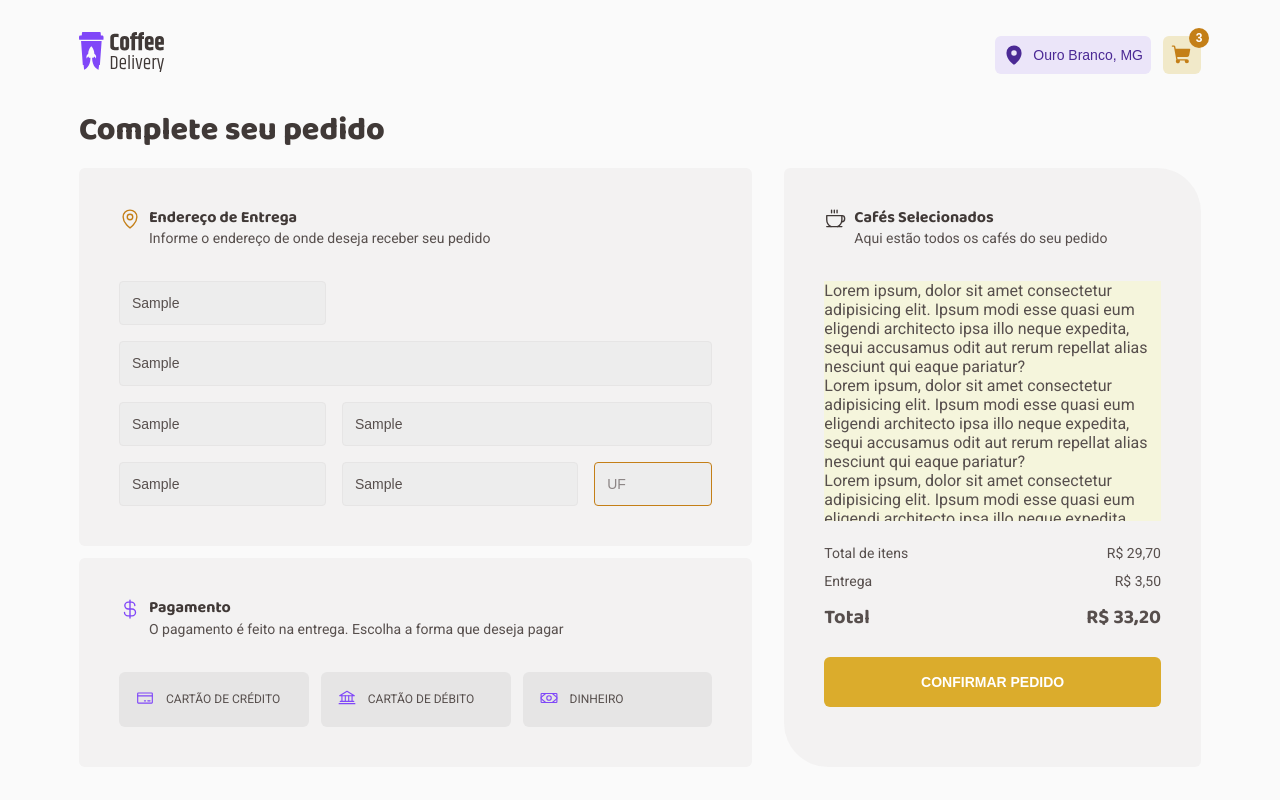
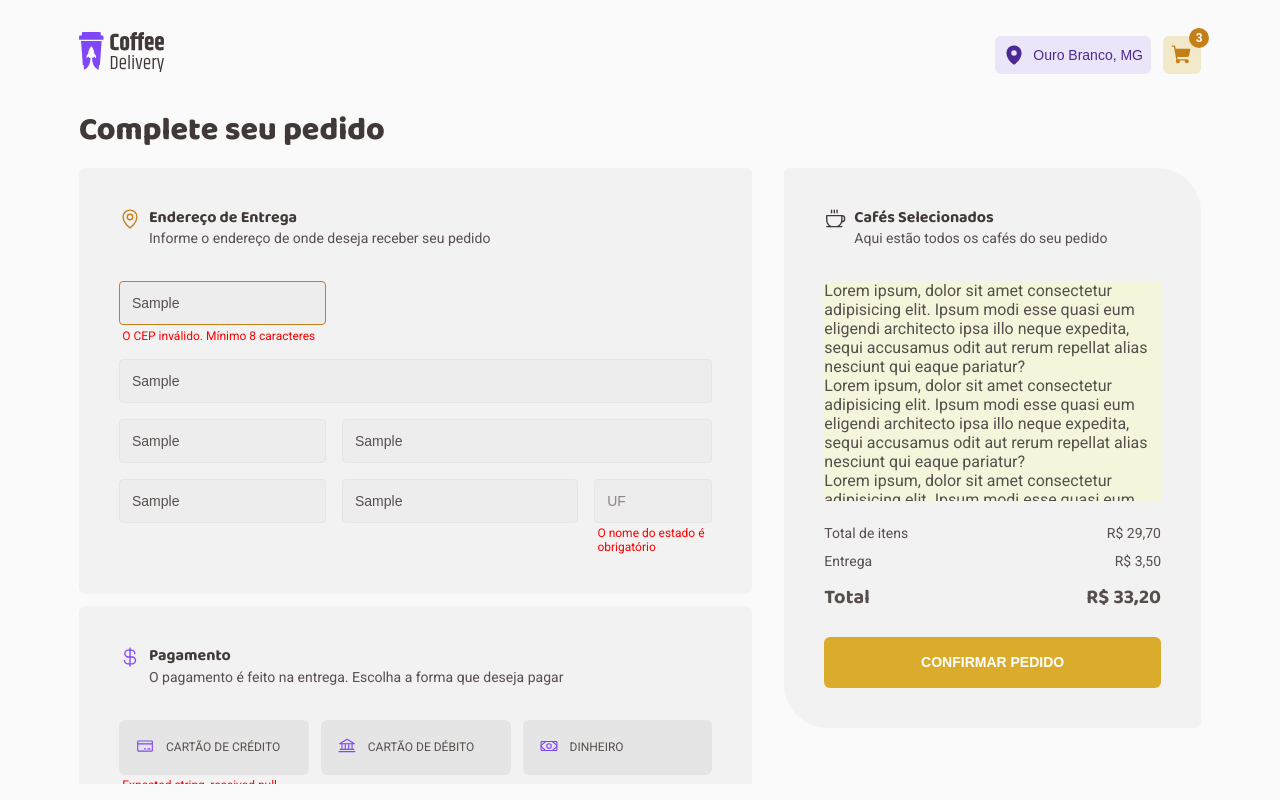
Before and after one commit to eoisaac/coffee_delivery, a React (Vite) app: page /success in a window 1280 px wide. Both pictures are taken after typing "Sample", "Sample", "Sample", "Sample", "Sample", "Sample" into the empty fields and a click on the button "CONFIRMAR PEDIDO". Built offline with nearby package versions, Linux system fonts and the light colour scheme.

Commit message:
:sparkles: feat: display erros on checkout page

```diff
--- a/src/pages/Checkout/index.tsx
+++ b/src/pages/Checkout/index.tsx
@@ -11,6 +11,7 @@ import {
   CheckoutContainer,
   CoffeeOrderContainer,
   DeliveryContainer,
+  ErrorMessage,
   FieldsetContainer,
   FormContainer,
   Header,
@@ -24,19 +25,40 @@ import {
   PaymentMethodsContainer,
 } from './styles'
 import { useForm } from 'react-hook-form'
+import { zodResolver } from '@hookform/resolvers/zod'
+import * as zod from 'zod'
+
+const orderCheckoutFormSchema = zod.object({
+  cep: zod.string().min(8, 'O CEP inválido. Mínimo 8 caracteres'),
+  street: zod.string().min(1, 'O nome da rua é obrigatório'),
+  number: zod.string().min(1, 'O número do endereço é obrigatório'),
+  complement: zod.string().min(0),
+  district: zod.string().min(1, 'O nome do bairro é obrigatório'),
+  city: zod.string().min(1, 'O nome da cidade é obrigatório'),
+  state: zod
+    .string()
+    .min(2, 'O nome do estado é obrigatório')
+    .max(2, 'Insira apenas a siga do estado'),
+  paymentMethod: zod.string().min(1, 'Escolha a forma de pagamento'),
+})
 
 export const Checkout = () => {
-  const { register, handleSubmit } = useForm()
+  const { register, handleSubmit, formState } = useForm({
+    resolver: zodResolver(orderCheckoutFormSchema),
+  })
 
-  const handleCheckoutSubmit = (data: any) => {
-    console.log({ ...data, items: { a: 'a', b: 'b' } })
+  const handleOrderCheckoutSubmit = () => {
+    // console.log({ ...data, items: { a: 'a', b: 'b' } })
+    console.log('enviado')
   }
+
+  const orderCheckoutFormErrors: any = formState.errors
 
   return (
     <CheckoutContainer>
       <h1>Complete seu pedido</h1>
 
-      <FormContainer onSubmit={handleSubmit(handleCheckoutSubmit)}>
+      <FormContainer onSubmit={handleSubmit(handleOrderCheckoutSubmit)}>
         <DeliveryContainer>
           <FieldsetContainer>
             <Header iconColor="yellow">
@@ -59,6 +81,11 @@ export const Checkout = () => {
                     id="cep"
                     placeholder="CEP"
                   />
+                  {orderCheckoutFormErrors.cep && (
+                    <ErrorMessage>
+                      {orderCheckoutFormErrors.cep.message}
+                    </ErrorMessage>
+                  )}
                 </Input>
               </InputRow>
               <Input>
@@ -69,6 +96,11 @@ export const Checkout = () => {
                   id="street"
                   placeholder="Rua"
                 />
+                {orderCheckoutFormErrors.street && (
+                  <ErrorMessage>
+                    {orderCheckoutFormErrors.street.message}
+                  </ErrorMessage>
+                )}
               </Input>
               <InputRow>
                 <Input>
@@ -79,6 +111,11 @@ export const Checkout = () => {
                     id="number"
                     placeholder="Número"
                   />
+                  {orderCheckoutFormErrors.number && (
+                    <ErrorMessage>
+                      {orderCheckoutFormErrors.number.message}
+                    </ErrorMessage>
+                  )}
                 </Input>
                 <Input>
                   <label htmlFor="complement">Complemento</label>
@@ -88,6 +125,11 @@ export const Checkout = () => {
                     id="complement"
                     placeholder="Complemento"
                   />
+                  {orderCheckoutFormErrors.complement && (
+                    <ErrorMessage>
+                      {orderCheckoutFormErrors.complement.message}
+                    </ErrorMessage>
+                  )}
                 </Input>
               </InputRow>
               <InputRow>
@@ -99,6 +141,11 @@ export const Checkout = () => {
                     id="district"
                     placeholder="Bairro"
                   />
+                  {orderCheckoutFormErrors.district && (
+                    <ErrorMessage>
+                      {orderCheckoutFormErrors.district.message}
+                    </ErrorMessage>
+                  )}
                 </Input>
                 <Input>
                   <label htmlFor="city">Cidade</label>
@@ -108,6 +155,11 @@ export const Checkout = () => {
                     id="city"
                     placeholder="Cidade"
                   />
+                  {orderCheckoutFormErrors.city && (
+                    <ErrorMessage>
+                      {orderCheckoutFormErrors.city.message}
+                    </ErrorMessage>
+                  )}
                 </Input>
                 <Input>
                   <label htmlFor="state">Estado</label>
@@ -117,6 +169,11 @@ export const Checkout = () => {
                     id="state"
                     placeholder="UF"
                   />
+                  {orderCheckoutFormErrors.state && (
+                    <ErrorMessage>
+                      {orderCheckoutFormErrors.state.message}
+                    </ErrorMessage>
+                  )}
                 </Input>
               </InputRow>
             </InputWrap>
@@ -178,6 +235,11 @@ export const Checkout = () => {
                 </div>
               </PaymentMethod>
             </PaymentMethodsContainer>
+            {orderCheckoutFormErrors.paymentMethod && (
+              <ErrorMessage>
+                {orderCheckoutFormErrors.paymentMethod.message}
+              </ErrorMessage>
+            )}
           </FieldsetContainer>
         </DeliveryContainer>
 
--- a/src/pages/Checkout/styles.ts
+++ b/src/pages/Checkout/styles.ts
@@ -17,10 +17,8 @@ export const CheckoutContainer = styled.main`
 `
 
 export const FormContainer = styled.form`
-  /* flex: 1; */
   display: flex;
   flex-direction: column;
-  /* flex-wrap: wrap; */
   gap: 2rem;
 
   @media (min-width: 868px) {
@@ -37,6 +35,12 @@ export const FieldsetContainer = styled.fieldset`
   @media (min-width: 768px) {
     padding: 2.5rem;
   }
+`
+
+export const ErrorMessage = styled.div`
+  margin: 0.2rem 0 0 0.2rem;
+  font-size: 0.75rem;
+  color: red;
 `
 
 const ICON_COLOR = {
@@ -74,7 +78,6 @@ export const Header = styled.div<HeaderProps>`
 `
 
 export const DeliveryContainer = styled.div`
-  /* width: 65%; */
   flex: 1;
   display: flex;
   flex-direction: column;
@@ -82,7 +85,7 @@ export const DeliveryContainer = styled.div`
 `
 
 export const CoffeeOrderContainer = styled(FieldsetContainer)`
-  /* width: 35%; */
+  max-height: 480px;
   flex: 0.5;
   display: flex;
   flex-direction: column;
--- a/src/styles/global.ts
+++ b/src/styles/global.ts
@@ -8,11 +8,12 @@ export const GlobalStyle = createGlobalStyle`
  }
 
  body {
-	font-family: 'Roboto', sans-serif;
-	font-weight: 400;
-	font-size: 1rem;
-	-webkit-font-smoothing: antialiased;
-	color: ${(props) => props.theme['base-text']};
+	 font-family: 'Roboto', sans-serif;
+	 font-weight: 400;
+	 font-size: 1rem;
+	 -webkit-font-smoothing: antialiased;
+	 overflow: hidden;
+	 color: ${(props) => props.theme['base-text']};
 	background-color: ${(props) => props.theme.background};
  }
 
```
